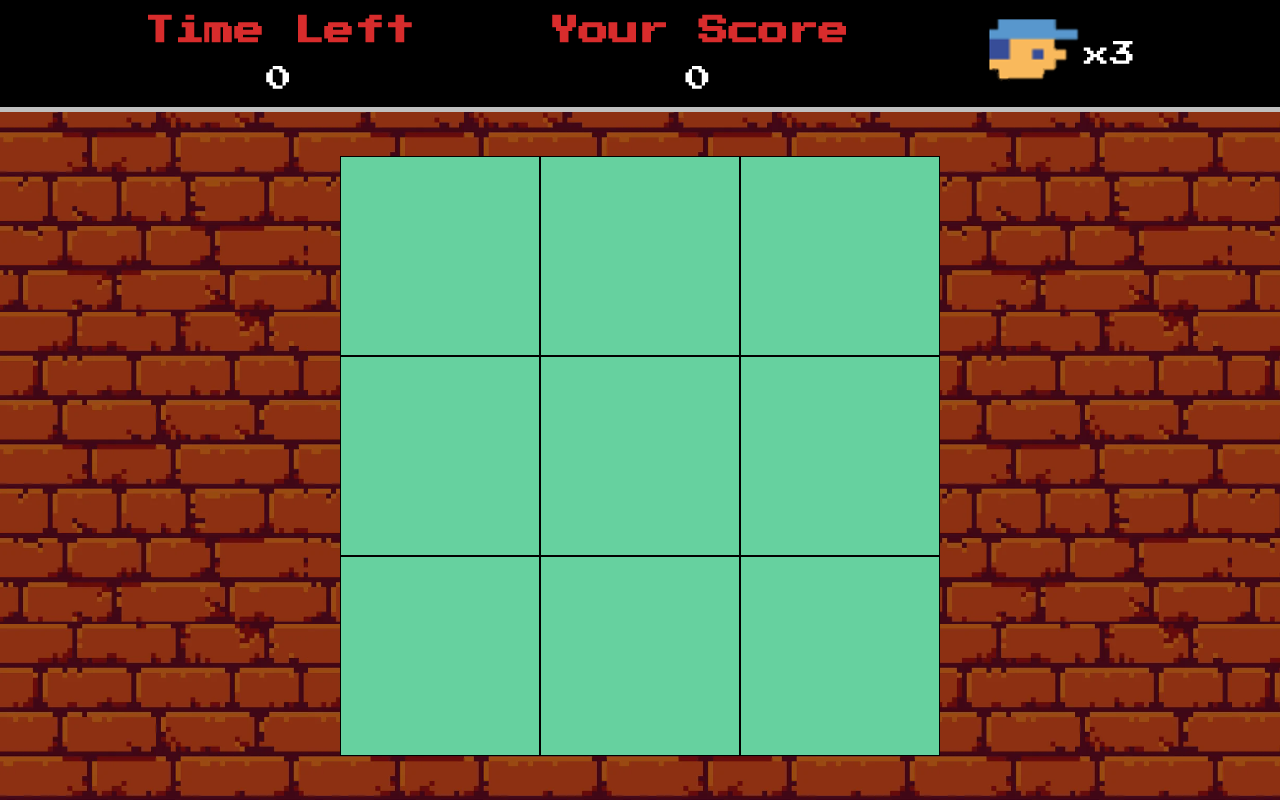
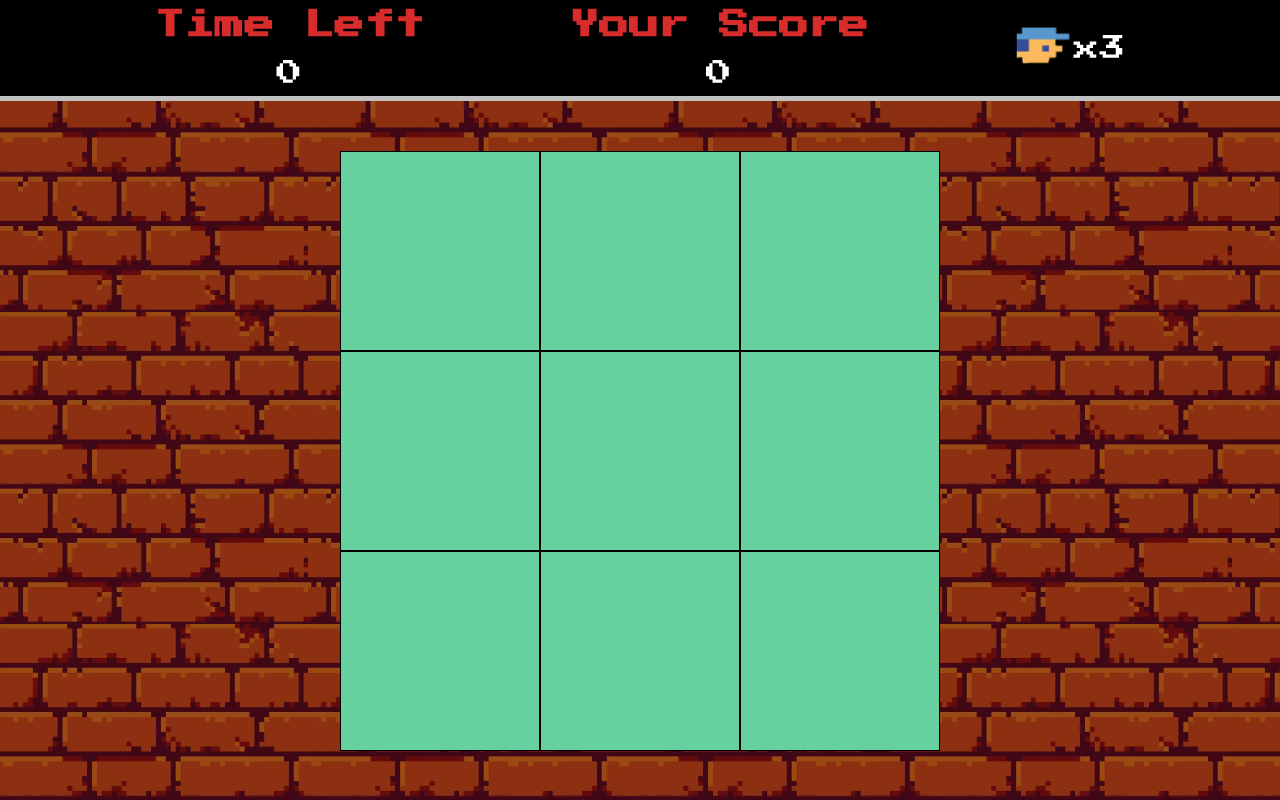
Before and after one commit to yydaniel1999/dio-jsgame-detona-ralph, a plain HTML site: page index.html in a window 1280 px wide. Drawn offline with Linux system fonts and the light colour scheme.

Commit message:
adiciona width no icon

```diff
--- a/assets/style/style.css
+++ b/assets/style/style.css
@@ -32,6 +32,9 @@ body {
   align-items: center;
   font-size: 30px;
 }
+.hud__life img {
+  width: 60px;
+}
 .screen {
   flex: 1;
   display: flex;
```
